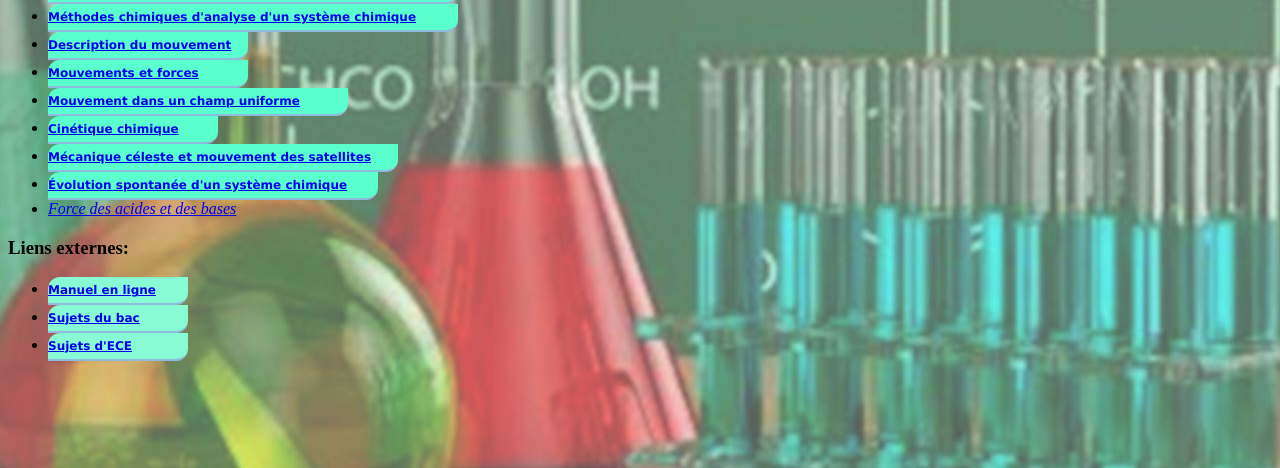
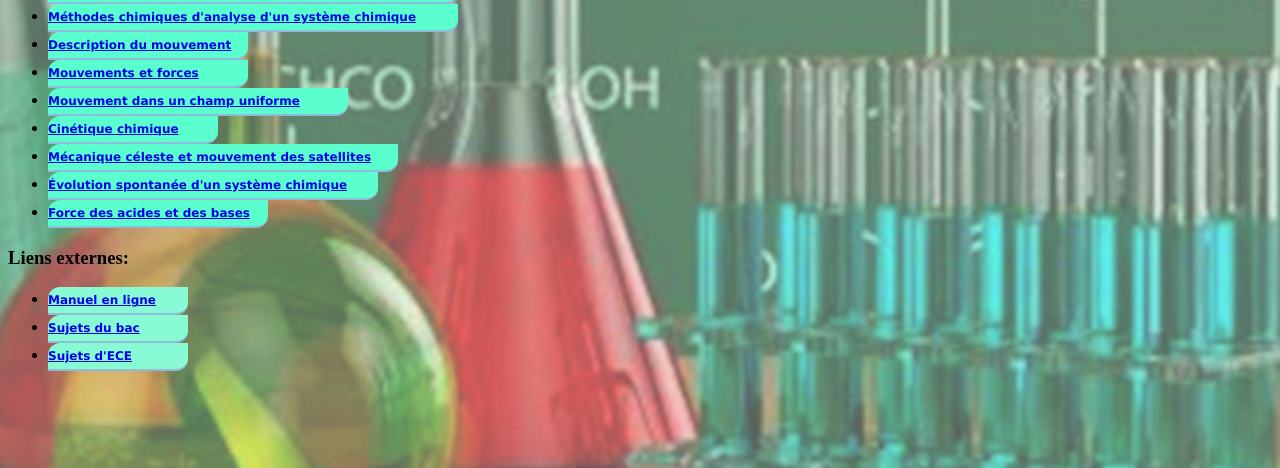
Before and after one commit to denisdoryan/mescours, a PHP site: the page made by Cours SPC/spc.html in a window 1280 px wide. Shown: the part 312-780 px from the top of the page. Run offline with PHP 8.4, Linux system fonts and the light colour scheme.

Commit message:
Update stylespc.css

```diff
--- a/Cours SPC/stylespc.css
+++ b/Cours SPC/stylespc.css
@@ -154,6 +154,18 @@ html
   margin: 0;
 }
 
+.bouton11 {
+  border-radius:12px 0 12px 0;
+  background: #5AFFCD;
+  border:none;
+  color:#fff;
+  font:bold 12px Verdana;
+  padding:6px 0 6px 0;
+  width: 220px;
+  border-bottom: 2px solid #90bade;
+  margin: 0;
+}
+
 .boutonmanuel {
   border-radius:12px 0 12px 0;
   background: #88FAD4;
```
